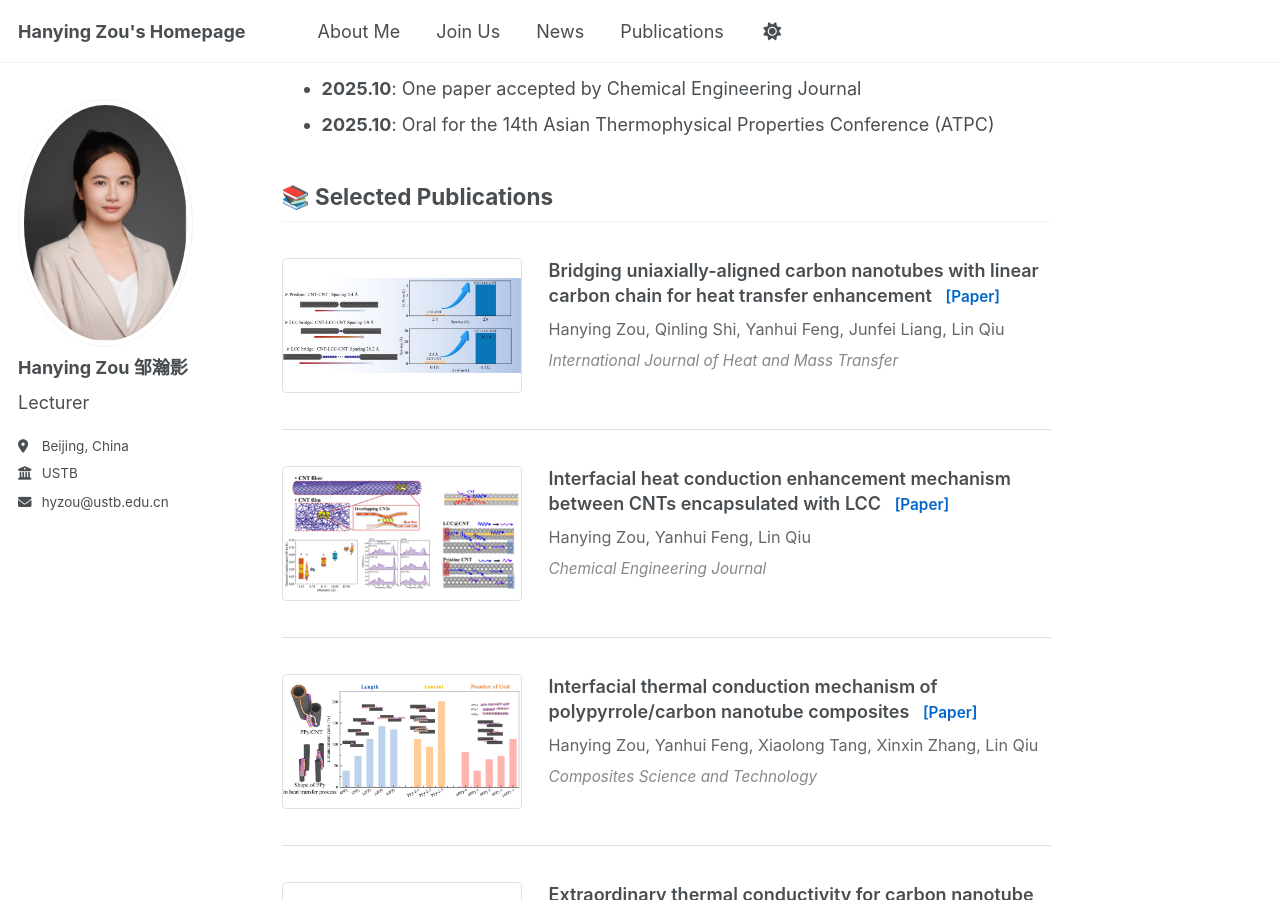
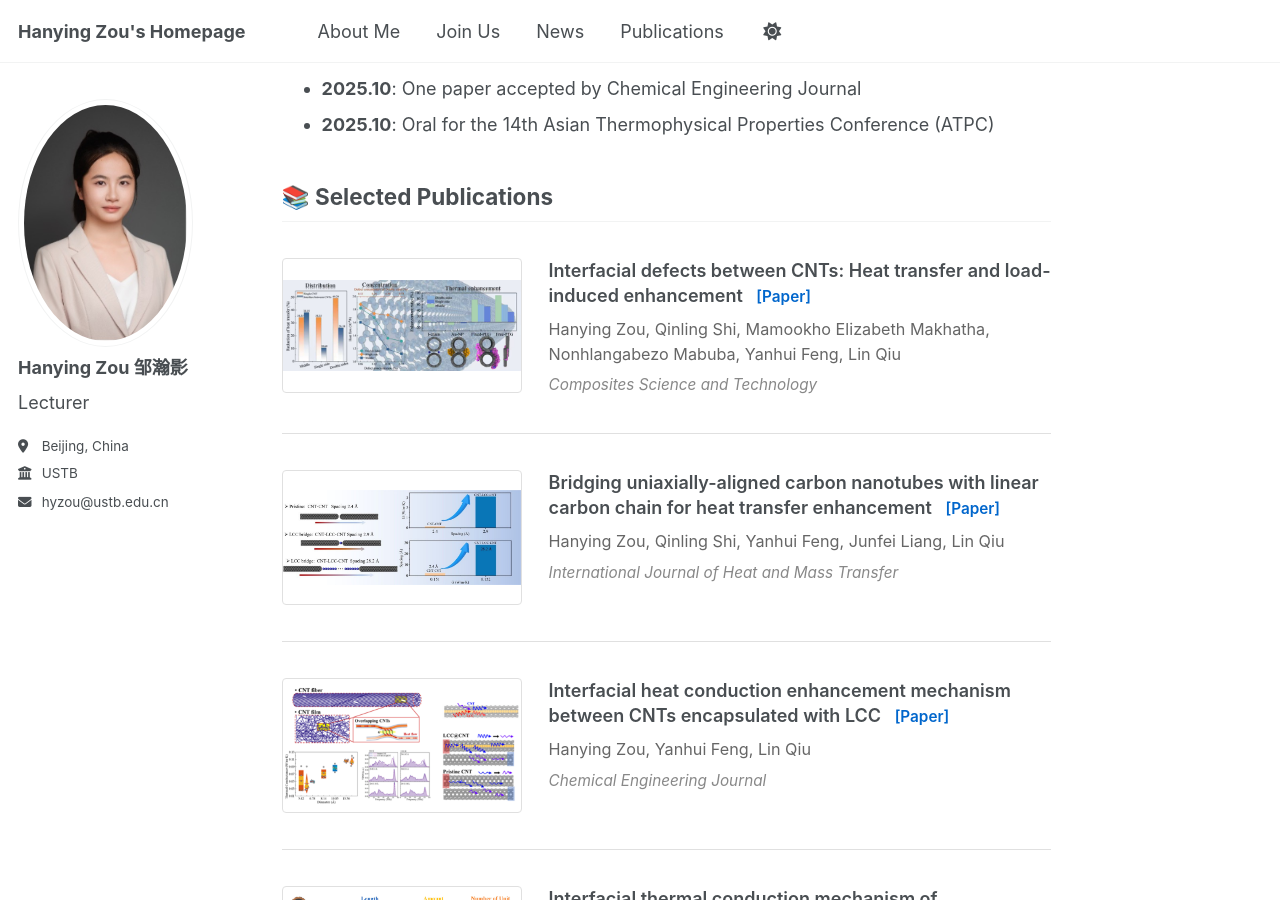
Before and after one commit to Chandery/ZHY-Homepage, a Jekyll site: the page built from _pages/about.md, in a window 1280 px wide and 900 px high, scrolled down 728 px. Built offline with Jekyll 4.4.1, drawn with Linux system fonts in a browser that asks for light colours; a script bundle is joined from its source files by our own code; library files that are not in the unit come from our copies.

Commit message:
update publications

```diff
--- a/_data/publications.json
+++ b/_data/publications.json
@@ -1,4 +1,14 @@
 [
+  {
+    "title": "Interfacial defects between CNTs: Heat transfer and load-induced enhancement",
+    "image": "images/publications/Defect.png",
+    "authors": ["Hanying Zou", "Qinling Shi", "Mamookho Elizabeth Makhatha", "Nonhlangabezo Mabuba", "Yanhui Feng", "Lin Qiu"],
+    "venue": "Composites Science and Technology",
+    "year": "",
+    "links": {
+      "paper": "https://doi.org/10.1016/j.compscitech.2026.111917"
+    }
+  },
   {
     "title": "Bridging uniaxially-aligned carbon nanotubes with linear carbon chain for heat transfer enhancement",
     "image": "images/publications/Bridging.jpg",
```
Also changed, not shown: images/publications/Defect.png (added).
